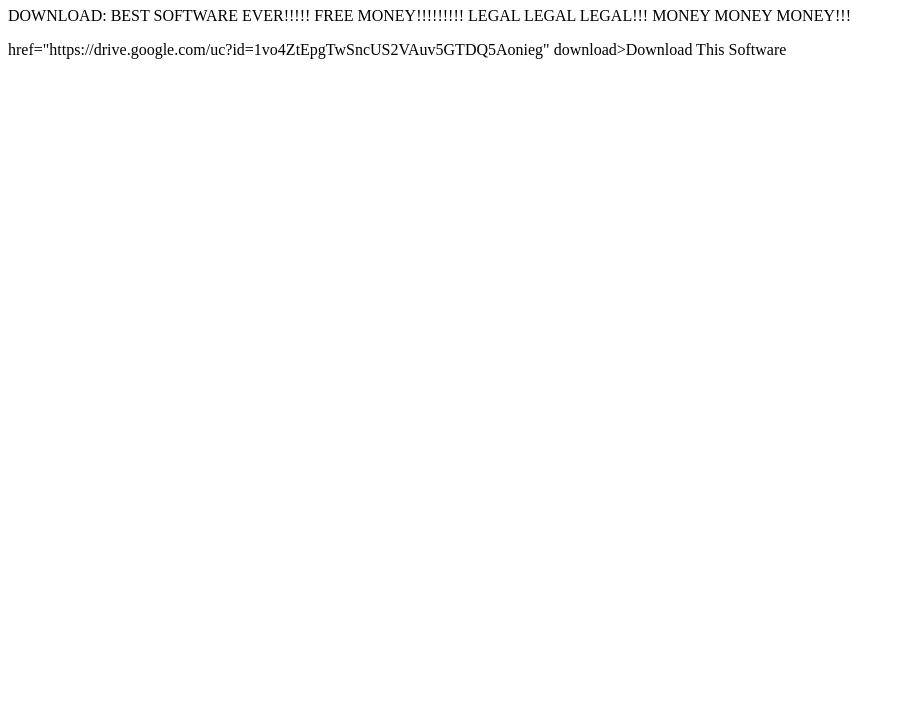
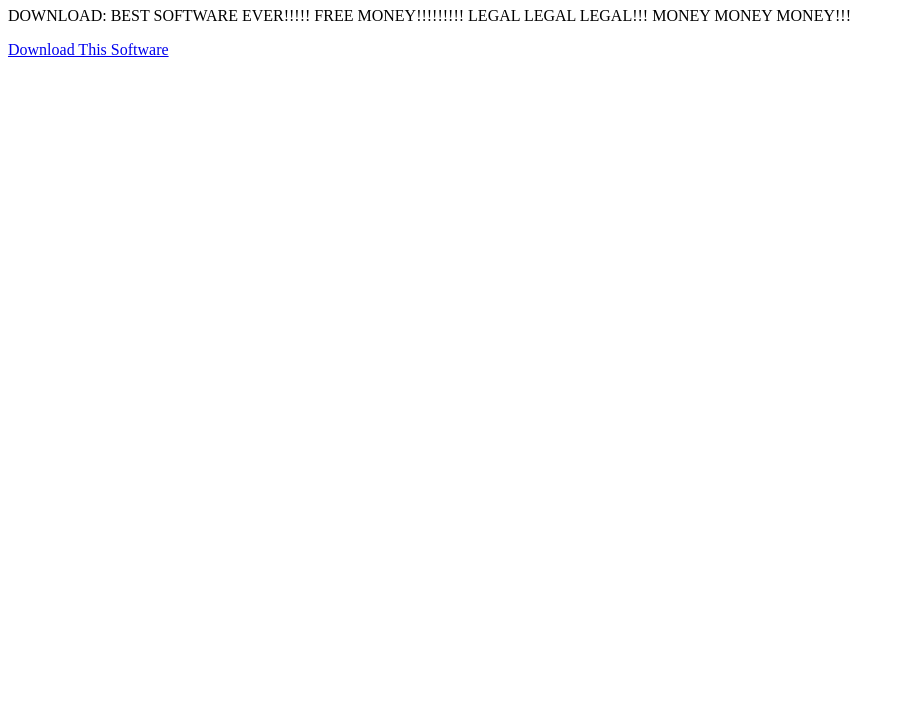
Before and after one commit to Zfaroo1/best_website, a plain HTML site: page LEGAL.html in a window 1280 px wide. Shown: the part 73-800 px from the top of the page, without its empty margins (0-905 px from the left). Drawn offline with Linux system fonts and the light colour scheme.

Commit message:
Update LEGAL.html

```diff
--- a/LEGAL.html
+++ b/LEGAL.html
@@ -6,6 +6,6 @@
 <body>
     <h1 style="text-align: center;">Buy our products!</h1>
     <p>DOWNLOAD: BEST SOFTWARE EVER!!!!! FREE MONEY!!!!!!!!! LEGAL LEGAL LEGAL!!! MONEY MONEY MONEY!!!</p>
-    <a> href="https://drive.google.com/uc?id=1vo4ZtEpgTwSncUS2VAuv5GTDQ5Aonieg" download>Download This Software</a>
+    <a href="https://drive.google.com/uc?id=1vo4ZtEpgTwSncUS2VAuv5GTDQ5Aonieg" download>Download This Software</a>
 </body>
 </html>
```
